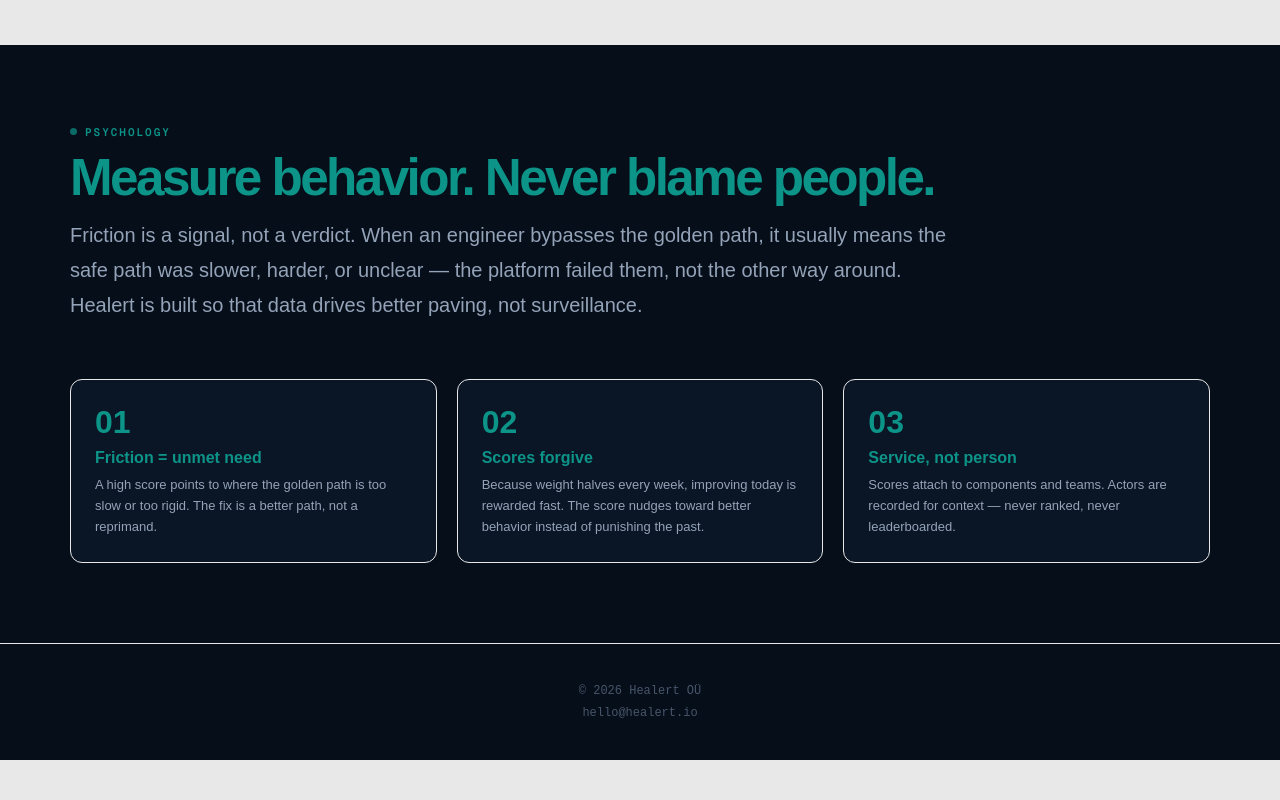
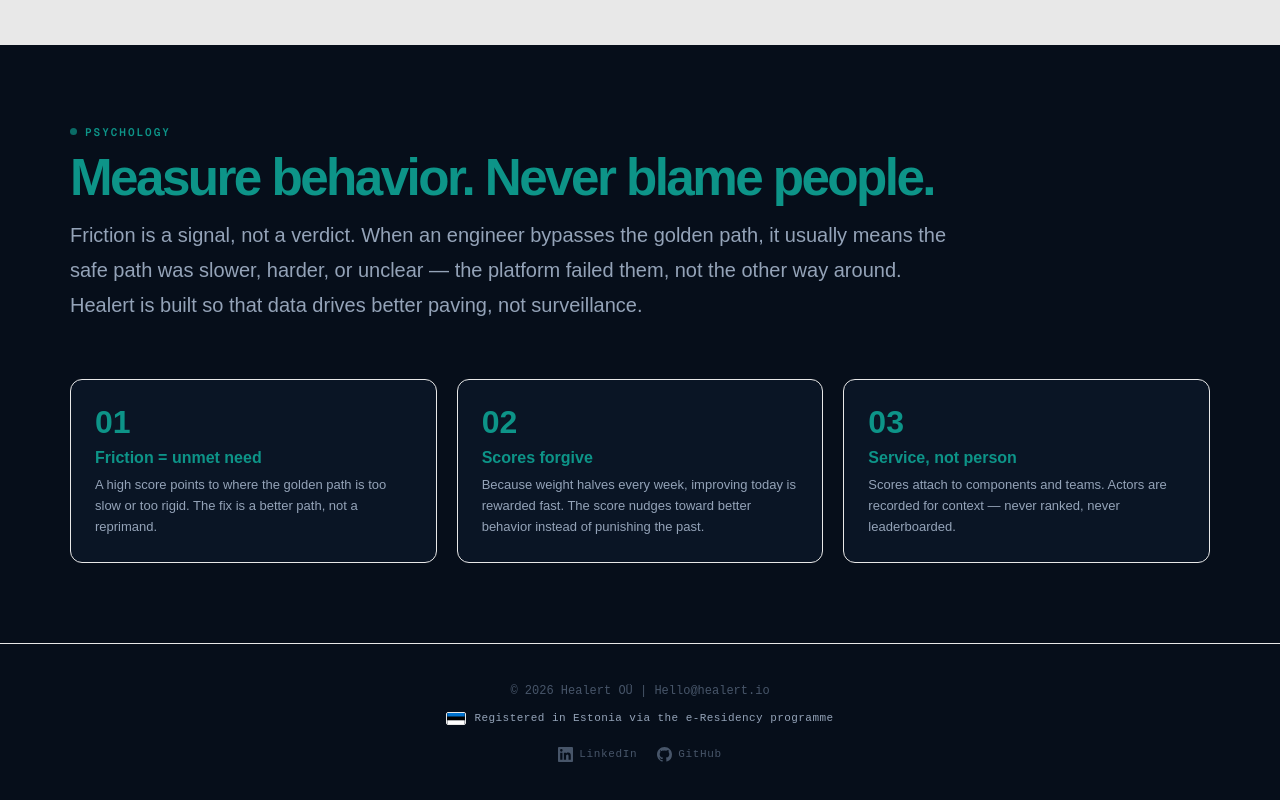
Before and after one commit to healert-io/healert-io.github.io, a plain HTML site: page index.html in a window 1280 px wide. Shown: the part 1299-2099 px from the top of the page. Before the commit the page ends 2059 px from the top, so only its background shows below. Drawn offline with nearby package versions, Linux system fonts and the light colour scheme.

Commit message:
Enhance footer with styles and additional links
Added footer styles and updated footer content with links.

```diff
--- a/index.html
+++ b/index.html
@@ -236,9 +236,34 @@ footer{background:var(--s1);border-top:1px solid var(--br);padding:40px 5%;text-
 </section>
 
 <!-- FOOTER -->
+<style>
+  .foot-eresidency{display:inline-flex;align-items:center;gap:8px;margin-top:14px;font-size:11px;color:var(--txm);letter-spacing:.04em}
+  .foot-flag{width:20px;height:13px;border-radius:2px;border:1px solid var(--br);flex-shrink:0;display:block}
+  .foot-links{display:flex;justify-content:center;gap:20px;margin-top:18px}
+  .foot-links a{display:inline-flex;align-items:center;gap:6px;color:var(--txs);text-decoration:none;font-size:11px;letter-spacing:.06em;transition:color .2s}
+  .foot-links a:hover{color:var(--t)}
+  .foot-links svg{width:15px;height:15px;fill:currentColor}
+</style>
 <footer>
-  <p>© 2026 Healert OÜ</p>
-  <p style="margin-top:8px"> hello@healert.io</p>
+  <p>© 2026 Healert OÜ | Hello@healert.io</p>
+  <p class="foot-eresidency">
+    <svg class="foot-flag" viewBox="0 0 30 19" xmlns="http://www.w3.org/2000/svg" aria-hidden="true">
+      <rect width="30" height="6.333" y="0" fill="#0072CE"/>
+      <rect width="30" height="6.333" y="6.333" fill="#000000"/>
+      <rect width="30" height="6.334" y="12.666" fill="#FFFFFF"/>
+    </svg>
+    Registered in Estonia via the e-Residency programme
+  </p>
+  <div class="foot-links">
+    <a href="https://www.linkedin.com/company/healert" target="_blank" rel="noopener">
+      <svg viewBox="0 0 24 24" aria-hidden="true"><path d="M20.45 20.45h-3.56v-5.57c0-1.33-.02-3.04-1.85-3.04-1.85 0-2.14 1.45-2.14 2.94v5.67H9.35V9h3.41v1.56h.05c.48-.9 1.64-1.85 3.37-1.85 3.6 0 4.27 2.37 4.27 5.46v6.28zM5.34 7.43a2.06 2.06 0 110-4.13 2.06 2.06 0 010 4.13zM7.12 20.45H3.56V9h3.56v11.45zM22.22 0H1.77C.79 0 0 .77 0 1.73v20.54C0 23.22.79 24 1.77 24h20.45c.98 0 1.78-.78 1.78-1.73V1.73C24 .77 23.2 0 22.22 0z"/></svg>
+      LinkedIn
+    </a>
+    <a href="https://github.com/healert-io" target="_blank" rel="noopener">
+      <svg viewBox="0 0 24 24" aria-hidden="true"><path d="M12 0C5.37 0 0 5.37 0 12c0 5.3 3.44 9.8 8.21 11.39.6.11.82-.26.82-.58 0-.28-.01-1.04-.02-2.05-3.34.73-4.04-1.61-4.04-1.61-.55-1.39-1.33-1.76-1.33-1.76-1.09-.74.08-.73.08-.73 1.2.09 1.84 1.24 1.84 1.24 1.07 1.83 2.81 1.3 3.5.99.11-.78.42-1.3.76-1.6-2.67-.3-5.47-1.33-5.47-5.93 0-1.31.47-2.38 1.24-3.22-.13-.3-.54-1.52.11-3.18 0 0 1.01-.32 3.3 1.23a11.5 11.5 0 016 0c2.29-1.55 3.3-1.23 3.3-1.23.65 1.66.24 2.88.12 3.18.77.84 1.24 1.91 1.24 3.22 0 4.61-2.81 5.63-5.49 5.92.43.37.81 1.1.81 2.22 0 1.6-.01 2.89-.01 3.29 0 .32.22.7.83.58A12 12 0 0024 12c0-6.63-5.37-12-12-12z"/></svg>
+      GitHub
+    </a>
+  </div>
 </footer>
 
 <script>
```
